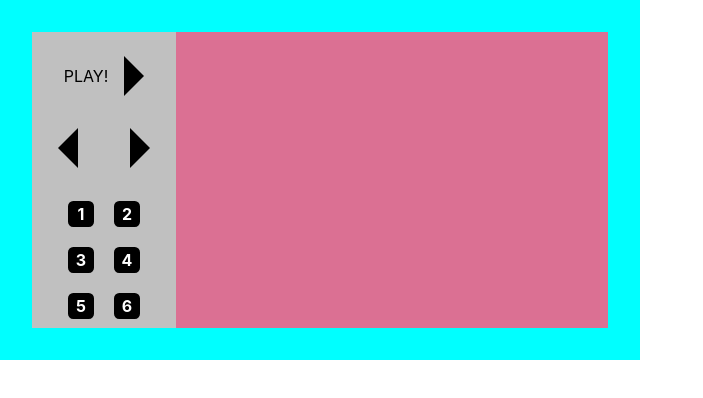
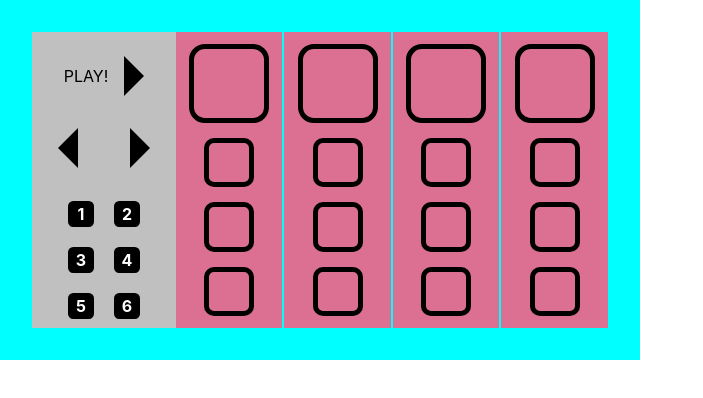
Before and after one commit to mar10outof10/syntho, a React (Create React App) app: page / in a window 1280 px wide. Shown: the top 398 px of the page, without its empty margins (0-703 px from the left). Built offline with nearby package versions, Linux system fonts and the light colour scheme.

Commit message:
Styled synthBeats and created react backbone

```diff
--- a/src/components/SynthBeat/SynthBeat.js
+++ b/src/components/SynthBeat/SynthBeat.js
@@ -2,10 +2,28 @@
 
 import React from "react";
 
+const LargeBeat = () => {
+  return (
+    <div className="synthBeat__large rounded-square"></div>
+  )
+}
+
+const SmallBeat = () => {
+  return (
+    <div className="synthBeat__small rounded-square"></div>
+  )
+}
+
+
 const SynthBeat = () => {
-  <div>
-
-  </div>
+  return (
+    <div className='synthBeat'>
+      <LargeBeat beat={1} />
+      <SmallBeat beat={2} />
+      <SmallBeat beat={3} />
+      <SmallBeat beat={4} />
+    </div>
+  )
 }
 
 export default SynthBeat;
--- a/src/components/SynthBeatContainer/SynthBeatContainer.js
+++ b/src/components/SynthBeatContainer/SynthBeatContainer.js
@@ -3,7 +3,12 @@ import SynthBeat from "components/SynthBeat/SynthBeat";
 
 const SynthBeatContainer = () => {
   return (
-    <div className="synthBeatContainer"></div>
+    <div className="synthBeatContainer">
+      <SynthBeat id={1} />
+      <SynthBeat id={2} />
+      <SynthBeat id={3} />
+      <SynthBeat id={4} />
+    </div>
   )
 }
 
--- a/src/main.css
+++ b/src/main.css
@@ -74,6 +74,27 @@ html {
   flex-direction: row;
 }
 
+.synthBeat {
+  width: 100%;
+  padding: 12px;
+  display: flex;
+  flex-direction: column;
+  align-items: center;
+  justify-content: space-around;
+  gap: 15px;
+}
+.synthBeat:not(:last-child) {
+  border-right: 2px solid cyan;
+}
+.synthBeat__large {
+  height: 80px;
+  width: 80px;
+}
+.synthBeat__small {
+  height: 50px;
+  width: 50px;
+}
+
 .synthBeatContainer {
   width: 100%;
   height: 100%;
--- a/src/sass/components/SynthBeat/_synthBeat.scss
+++ b/src/sass/components/SynthBeat/_synthBeat.scss
@@ -1,3 +1,23 @@
 .synthBeat {
+  width: 100%;
+  padding: 12px;
+  display: flex;
+  flex-direction: column;
+  align-items: center;
+  justify-content: space-around;
+  gap: 15px;
 
+  &:not(:last-child) {
+    border-right: 2px solid cyan;
+  }
+
+  &__large {
+    height: 80px;
+    width: 80px;
+  }
+
+  &__small {
+    height: 50px;
+    width: 50px;
+  }
 }
```
